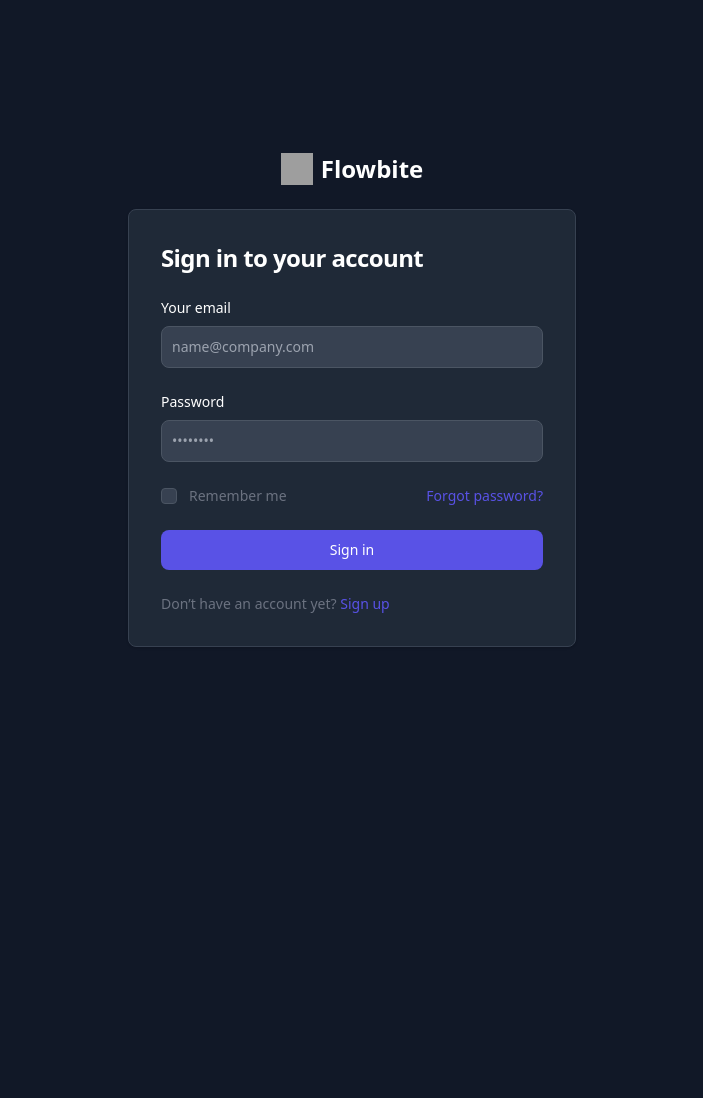
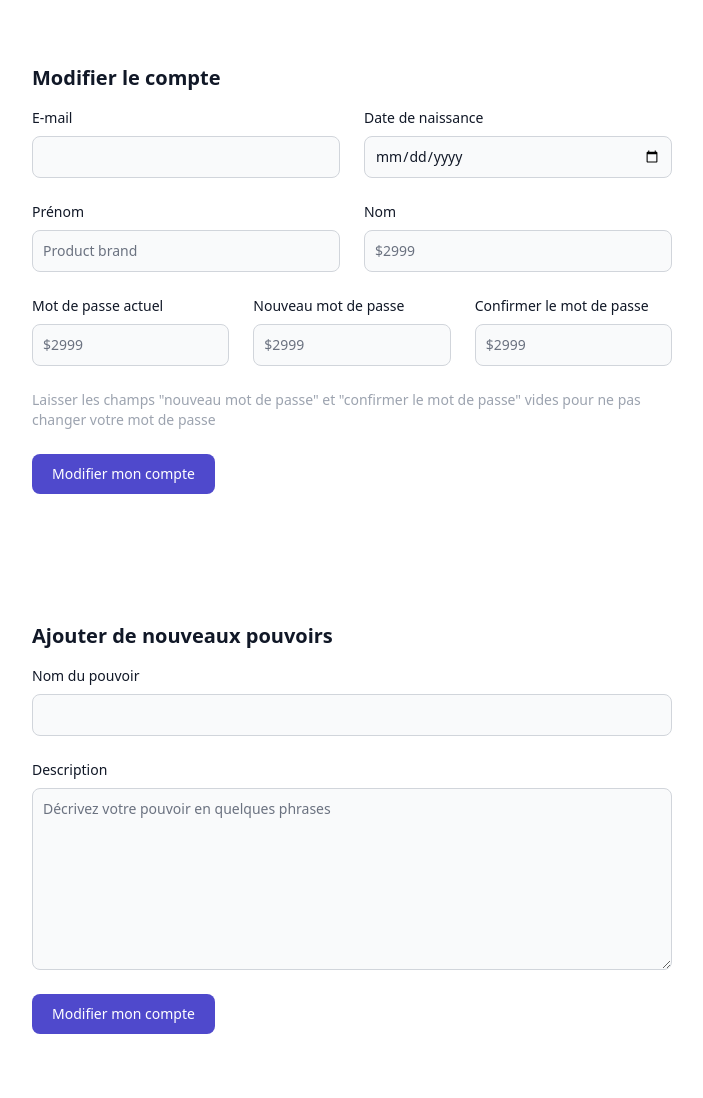
Before and after one commit to TheDeadliners/24hWebCup, a Symfony app: template templates/dashboard/index.html.twig in a window 1280 px wide. Shown: the whole page, without its empty margins (288-991 px from the left). Before the commit the page ends 647 px from the top, so only its background shows below. Run offline with Twig, Linux system fonts and the light colour scheme; the template is opened without the code that fills it, so the values that code supplies are empty; style sheets or scripts are compiled from the project's sources; some libraries are stand-ins or nearby versions; grey boxes are pictures that could not be loaded.

Commit message:
feat: dashboard user add power and edit account

```diff
--- a/assets/styles/app.css
+++ b/assets/styles/app.css
@@ -1,3 +1,7 @@
 @tailwind base;
 @tailwind components;
 @tailwind utilities;
+
+.bouton-rond {
+    @apply border border-error-500 bg-primary-400 rounded-full px-5 py-3
+}
--- a/composer.json
+++ b/composer.json
@@ -13,6 +13,7 @@
         "doctrine/orm": "^3.1",
         "phpdocumentor/reflection-docblock": "^5.4",
         "phpstan/phpdoc-parser": "^1.28",
+        "ramsey/uuid": "^4.7",
         "symfony/asset": "7.0.*",
         "symfony/asset-mapper": "7.0.*",
         "symfony/console": "7.0.*",
--- a/templates/dashboard/index.html.twig
+++ b/templates/dashboard/index.html.twig
@@ -1,46 +1,67 @@
 {% extends 'base.html.twig' %}
 
-{% block title %}Hello DashboardController!{% endblock %}
+{% block title %}Tableau de bord{% endblock %}
 
 {% block body %}
-    <section class="bg-gray-900">
-        <div class="flex flex-col items-center justify-center px-6 py-8 mx-auto md:h-screen lg:py-0">
-            <a href="#" class="flex items-center mb-6 text-2xl font-semibold text-white">
-                <img class="w-8 h-8 mr-2" src="https://flowbite.s3.amazonaws.com/blocks/marketing-ui/logo.svg" alt="logo">
-                Flowbite
-            </a>
-            <div class="w-full rounded-lg shadow border md:mt-0 sm:max-w-md xl:p-0 bg-gray-800 border-gray-700">
-                <div class="p-6 space-y-4 md:space-y-6 sm:p-8">
-                    <h1 class="text-xl font-bold leading-tight tracking-tight md:text-2xl text-white">
-                        Sign in to your account
-                    </h1>
-                    <form class="space-y-4 md:space-y-6" action="#">
-                        <div>
-                            <label for="email" class="block mb-2 text-sm font-medium text-white">Your email</label>
-                            <input type="email" name="email" id="email" class="border sm:text-sm rounded-lg focus:ring-primary-600 focus:border-primary-600 block w-full p-2.5 bg-gray-700 border-gray-600 placeholder-gray-400 text-white focus:ring-blue-500 focus:border-blue-500" placeholder="name@company.com" required="">
-                        </div>
-                        <div>
-                            <label for="password" class="block mb-2 text-sm font-medium text-white">Password</label>
-                            <input type="password" name="password" id="password" placeholder="••••••••" class="border sm:text-sm rounded-lg focus:ring-primary-600 focus:border-primary-600 block w-full p-2.5 bg-gray-700 border-gray-600 placeholder-gray-400 text-white focus:ring-blue-500 focus:border-blue-500" required="">
-                        </div>
-                        <div class="flex items-center justify-between">
-                            <div class="flex items-start">
-                                <div class="flex items-center h-5">
-                                    <input id="remember" aria-describedby="remember" type="checkbox" class="w-4 h-4 border rounded focus:ring-3 focus:ring-primary-300 bg-gray-700 border-gray-600 focus:ring-primary-600 ring-offset-gray-800" required="">
-                                </div>
-                                <div class="ml-3 text-sm">
-                                    <label for="remember" class="text-gray-500 text-gray-300">Remember me</label>
-                                </div>
-                            </div>
-                            <a href="#" class="text-sm font-medium text-primary-600 hover:underline text-primary-500">Forgot password?</a>
-                        </div>
-                        <button type="submit" class="w-full text-white bg-primary-600 hover:bg-primary-700 focus:ring-4 focus:outline-none focus:ring-primary-300 font-medium rounded-lg text-sm px-5 py-2.5 text-center bg-primary-600 hover:bg-primary-700 focus:ring-primary-800">Sign in</button>
-                        <p class="text-sm font-light text-gray-500 text-gray-400">
-                            Don’t have an account yet? <a href="#" class="font-medium text-primary-600 hover:underline text-primary-500">Sign up</a>
-                        </p>
-                    </form>
+    <section class="bg-white dark:bg-gray-900">
+        <div class="py-8 px-4 mx-auto max-w-2xl lg:py-16">
+            <h2 class="mb-4 text-xl font-bold text-gray-900 dark:text-white">Modifier le compte</h2>
+            <form action="#">
+                <div class="grid gap-4 grid-cols-1 md:grid-cols-6 sm:gap-6">
+                    <div class="col-span-3">
+                        <label for="email" class="block mb-2 text-sm font-medium text-gray-900 dark:text-white">E-mail</label>
+                        <input type="email" name="email" id="email" class="bg-gray-50 border border-gray-300 text-gray-900 text-sm rounded-lg focus:ring-primary-600 focus:border-primary-600 block w-full p-2.5 dark:bg-gray-700 dark:border-gray-600 dark:placeholder-gray-400 dark:text-white dark:focus:ring-primary-500 dark:focus:border-primary-500" disabled>
+                    </div>
+                    <div class="col-span-3">
+                        <label for="birthdate" class="block mb-2 text-sm font-medium text-gray-900 dark:text-white">Date de naissance</label>
+                        <input type="date" name="birthdate" id="birthdate" class="bg-gray-50 border border-gray-300 text-gray-900 text-sm rounded-lg focus:ring-primary-600 focus:border-primary-600 block w-full p-2.5 dark:bg-gray-700 dark:border-gray-600 dark:placeholder-gray-400 dark:text-white dark:focus:ring-primary-500 dark:focus:border-primary-500" placeholder="12" required="">
+                    </div>
+                    <div class="col-span-3">
+                        <label for="firstname" class="block mb-2 text-sm font-medium text-gray-900 dark:text-white">Prénom</label>
+                        <input type="text" name="firstname" id="firstname" class="bg-gray-50 border border-gray-300 text-gray-900 text-sm rounded-lg focus:ring-primary-600 focus:border-primary-600 block w-full p-2.5 dark:bg-gray-700 dark:border-gray-600 dark:placeholder-gray-400 dark:text-white dark:focus:ring-primary-500 dark:focus:border-primary-500" placeholder="Product brand" required="">
+                    </div>
+                    <div class="col-span-3">
+                        <label for="lastname" class="block mb-2 text-sm font-medium text-gray-900 dark:text-white">Nom</label>
+                        <input type="text" name="lastname" id="lastname" class="bg-gray-50 border border-gray-300 text-gray-900 text-sm rounded-lg focus:ring-primary-600 focus:border-primary-600 block w-full p-2.5 dark:bg-gray-700 dark:border-gray-600 dark:placeholder-gray-400 dark:text-white dark:focus:ring-primary-500 dark:focus:border-primary-500" placeholder="$2999" required="">
+                    </div>
+                    <div class="col-span-2">
+                        <label for="currentPassword" class="block mb-2 text-sm font-medium text-gray-900 dark:text-white">Mot de passe actuel</label>
+                        <input type="text" name="currentPassword" id="currentPassword" class="bg-gray-50 border border-gray-300 text-gray-900 text-sm rounded-lg focus:ring-primary-600 focus:border-primary-600 block w-full p-2.5 dark:bg-gray-700 dark:border-gray-600 dark:placeholder-gray-400 dark:text-white dark:focus:ring-primary-500 dark:focus:border-primary-500" placeholder="$2999" required="">
+                    </div>
+                    <div class="col-span-2">
+                        <label for="newPassword1" class="block mb-2 text-sm font-medium text-gray-900 dark:text-white">Nouveau mot de passe</label>
+                        <input type="text" name="newPassword1" id="newPassword1" class="bg-gray-50 border border-gray-300 text-gray-900 text-sm rounded-lg focus:ring-primary-600 focus:border-primary-600 block w-full p-2.5 dark:bg-gray-700 dark:border-gray-600 dark:placeholder-gray-400 dark:text-white dark:focus:ring-primary-500 dark:focus:border-primary-500" placeholder="$2999" required="">
+                    </div>
+                    <div class="col-span-2">
+                        <label for="newPassword2" class="block mb-2 text-sm font-medium text-gray-900 dark:text-white">Confirmer le mot de passe</label>
+                        <input type="text" name="newPassword2" id="newPassword2" class="bg-gray-50 border border-gray-300 text-gray-900 text-sm rounded-lg focus:ring-primary-600 focus:border-primary-600 block w-full p-2.5 dark:bg-gray-700 dark:border-gray-600 dark:placeholder-gray-400 dark:text-white dark:focus:ring-primary-500 dark:focus:border-primary-500" placeholder="$2999" required="">
+                    </div>
+                    <div class="col-span-6 text-sm text-gray-400">
+                        Laisser les champs "nouveau mot de passe" et "confirmer le mot de passe" vides pour ne pas changer votre mot de passe
+                    </div>
                 </div>
-            </div>
+                <button type="submit" class="inline-flex items-center px-5 py-2.5 mt-4 sm:mt-6 text-sm font-medium text-center text-white bg-primary-700 rounded-lg focus:ring-4 focus:ring-primary-200 dark:focus:ring-primary-900 hover:bg-primary-800">
+                    Modifier mon compte
+                </button>
+            </form>
+        </div>
+        <div class="py-8 px-4 mx-auto max-w-2xl lg:py-16">
+            <h2 class="mb-4 text-xl font-bold text-gray-900 dark:text-white">Ajouter de nouveaux pouvoirs</h2>
+            <form action="#">
+                <div class="grid gap-4 grid-cols-1 sm:gap-6">
+                    <div>
+                        <label for="name" class="block mb-2 text-sm font-medium text-gray-900 dark:text-white">Nom du pouvoir</label>
+                        <input type="text" name="name" id="name" class="bg-gray-50 border border-gray-300 text-gray-900 text-sm rounded-lg focus:ring-primary-600 focus:border-primary-600 block w-full p-2.5 dark:bg-gray-700 dark:border-gray-600 dark:placeholder-gray-400 dark:text-white dark:focus:ring-primary-500 dark:focus:border-primary-500" disabled>
+                    </div>
+                    <div>
+                        <label for="description" class="block mb-2 text-sm font-medium text-gray-900 dark:text-white">Description</label>
+                        <textarea id="description" rows="8" class="block p-2.5 w-full text-sm text-gray-900 bg-gray-50 rounded-lg border border-gray-300 focus:ring-primary-500 focus:border-primary-500 dark:bg-gray-700 dark:border-gray-600 dark:placeholder-gray-400 dark:text-white dark:focus:ring-primary-500 dark:focus:border-primary-500" placeholder="Décrivez votre pouvoir en quelques phrases"></textarea>
+                    </div>
+                </div>
+                <button type="submit" class="inline-flex items-center px-5 py-2.5 mt-4 sm:mt-6 text-sm font-medium text-center text-white bg-primary-700 rounded-lg focus:ring-4 focus:ring-primary-200 dark:focus:ring-primary-900 hover:bg-primary-800">
+                    Modifier mon compte
+                </button>
+            </form>
         </div>
     </section>
 {% endblock %}
```
Also changed, not shown: src/Entity/SuperPower.php (added, +50 -0 lines), src/Entity/User.php (+104 -0 lines), src/Repository/SuperPowerRepository.php (added, +43 -0 lines), 1 other file.
